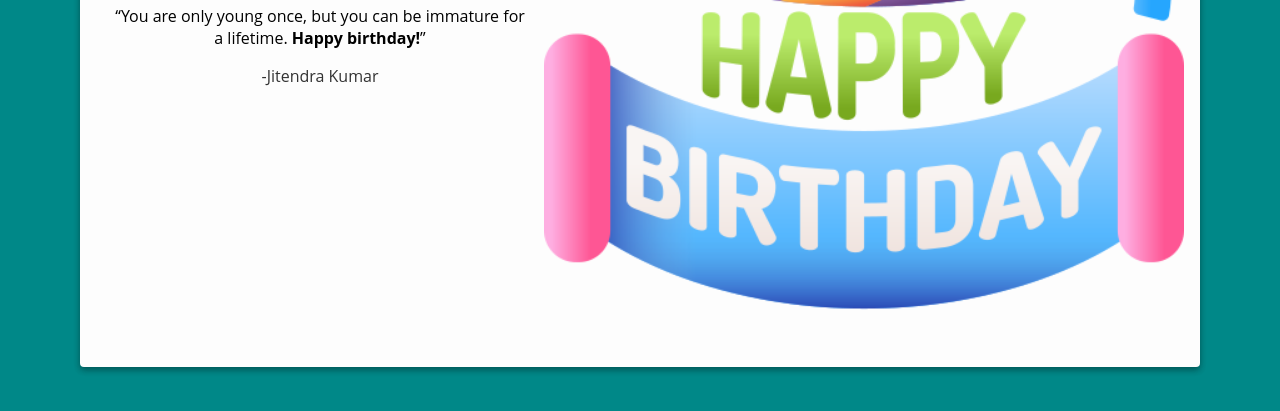
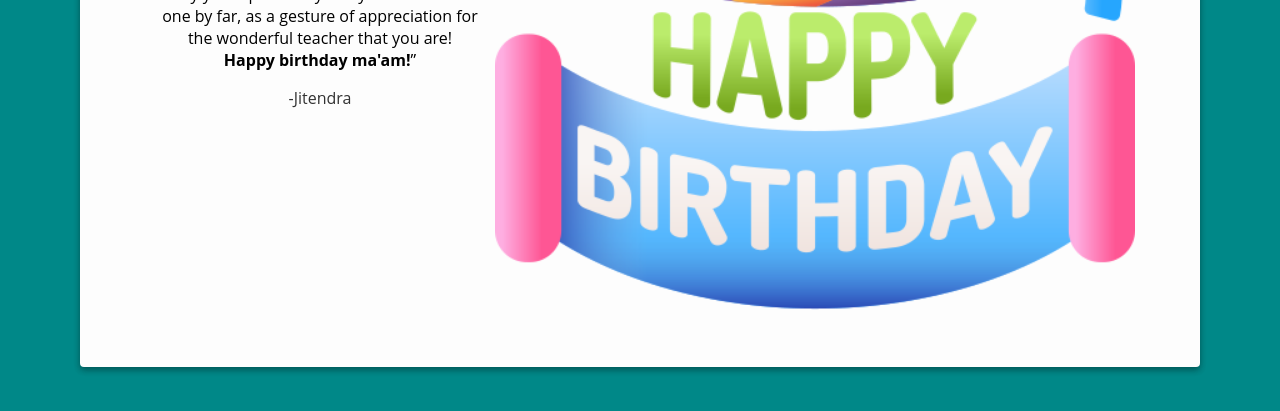
Before and after one commit to Jittub45/Birthday-Wishes, a plain HTML site: page index.html in a window 1280 px wide. Shown: the part 389-800 px from the top of the page. Drawn offline with Linux system fonts and the light colour scheme.

Commit message:
Update index.html

```diff
--- a/index.html
+++ b/index.html
@@ -86,8 +86,12 @@
     <img src="./happy-birthday1.png" alt="birthday" class="birthday">
     <div class="text">
       <h1> <i> <strong>Happy Birthday!</strong></i></h1>
-      <p> “You are only young once, but you can be immature for a lifetime. <strong>Happy birthday!</strong>”</p>
-      <p class="muted">-Jitendra Kumar</p>
+      <p> “May your special day this year be the best<br>
+      one by far, as a gesture of appreciation for<br>
+      the wonderful teacher that you are!<br>
+
+      <strong>Happy birthday ma'am!</strong>”</p>
+      <p class="muted">-Jitendra</p>
     </div>
   </div>
 
```
